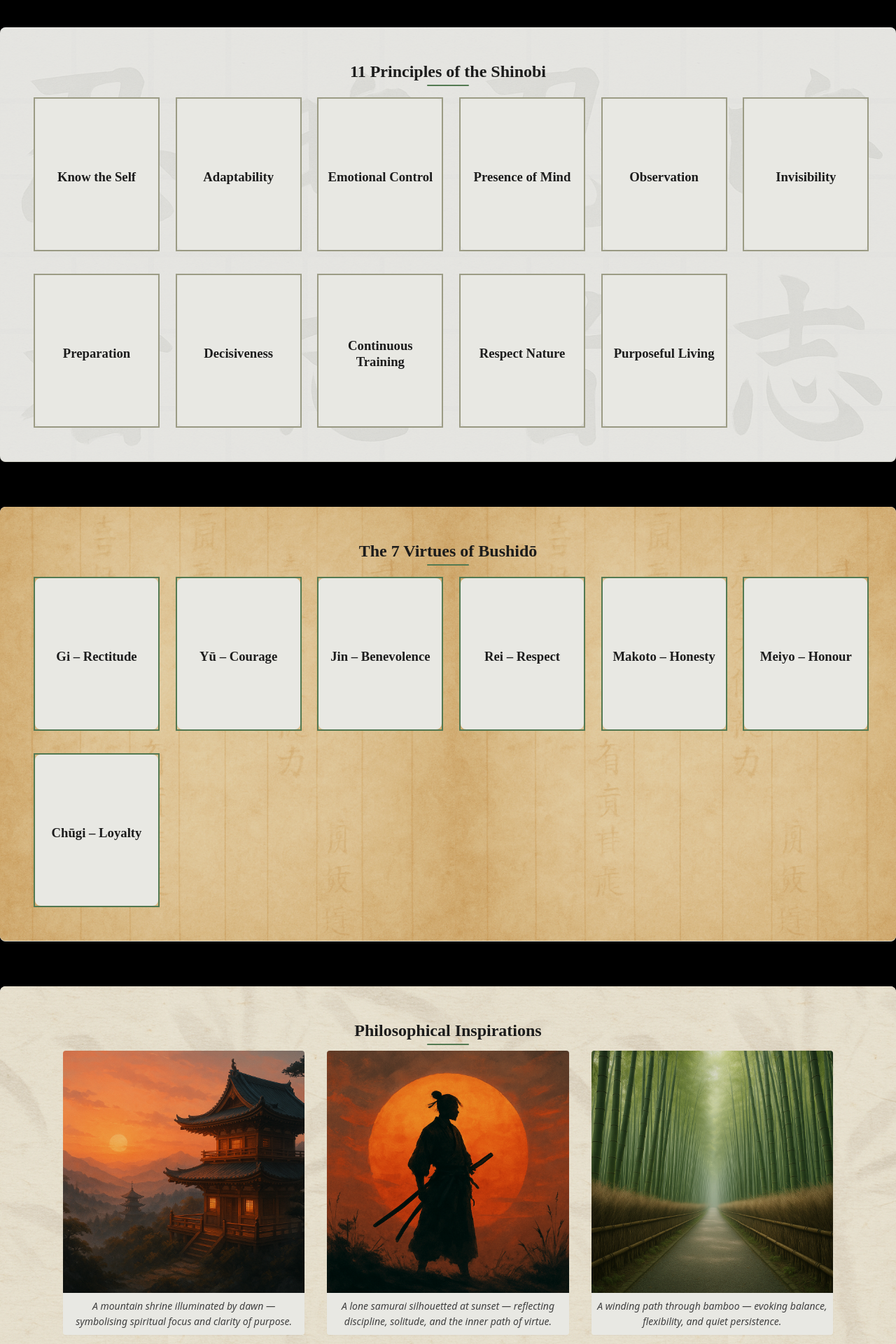
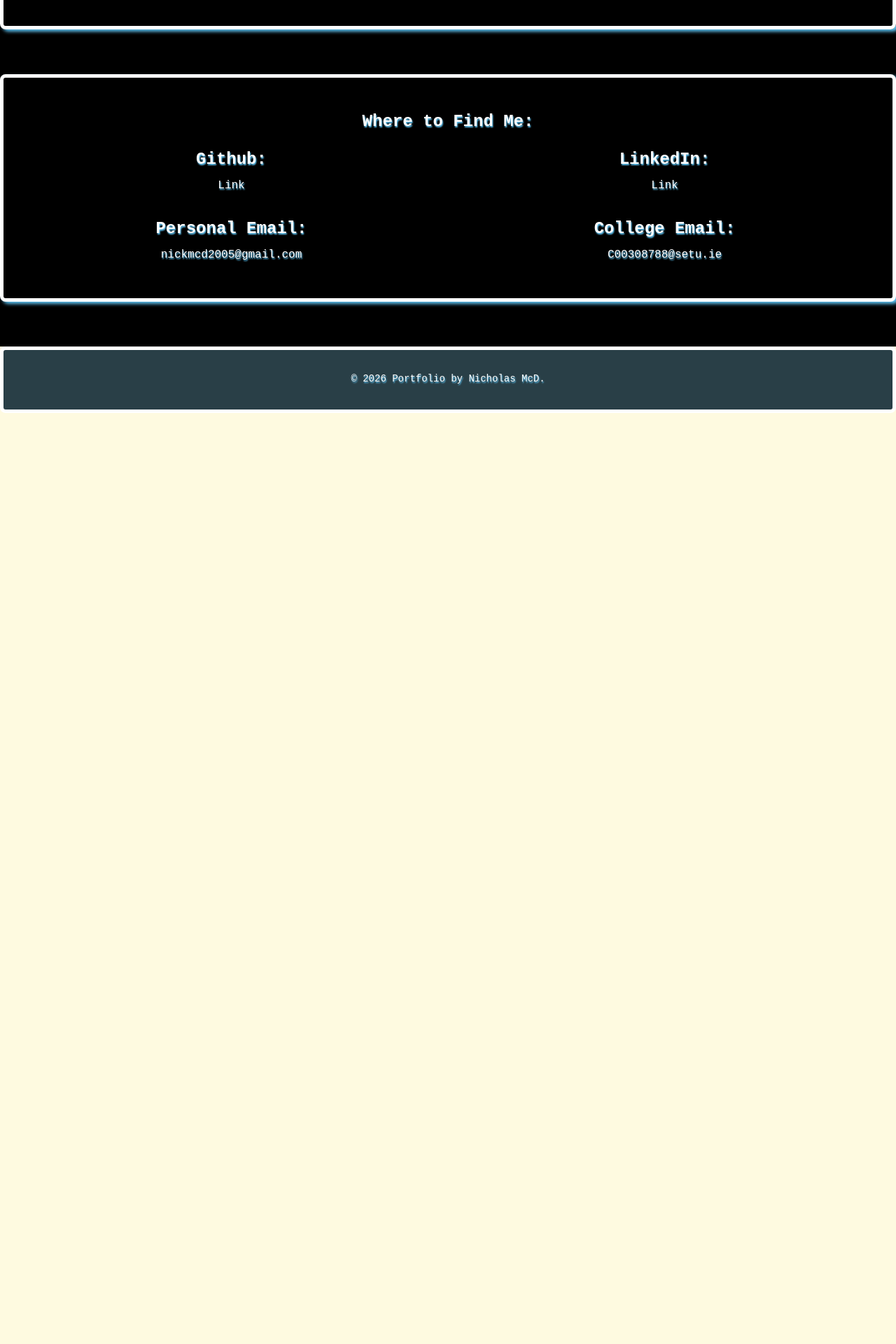
Before and after one commit to Nicholas-McDonald-05/Nicholas-McDonald-Portfolio-Project, a SvelteKit app: page /about in a window 1280 px wide. Shown: the part 340-2260 px from the top of the page at 70% size. After the commit the page ends 930 px from the top, so only its background shows below. Built offline with nearby package versions, Linux system fonts and the light colour scheme.

Commit message:
Created about page

```diff
--- a/src/routes/about/+page.svelte
+++ b/src/routes/about/+page.svelte
@@ -1,30 +1,6 @@
 <script>
     import { asset } from '$app/paths';
     import { PhilosophyCard } from '$lib/components';
-
-    const principles = [
-        { title: 'Know the Self', description: 'Understand your mind, body, and purpose.' },
-        { title: 'Adaptability', description: 'Embrace constant change. Flow like water.' },
-        { title: 'Emotional Control', description: 'Resist impulsive action and fear.' },
-        { title: 'Presence of Mind', description: 'Stay calm. Focus on now.' },
-        { title: 'Observation', description: 'Sharpen your senses to see what others miss.' },
-        { title: 'Invisibility', description: 'Let go of ego. Blend with your surroundings.' },
-        { title: 'Preparation', description: 'Always be ready. Anticipate challenges.' },
-        { title: 'Decisiveness', description: 'Act swiftly. Trust your training.' },
-        { title: 'Continuous Training', description: 'Refine your skills daily.' },
-        { title: 'Respect Nature', description: 'Live in tune with the world around you.' },
-        { title: 'Purposeful Living', description: 'Let values guide your path.' }
-    ];
-
-    const virtues = [
-        { title: 'Gi – Rectitude', description: 'Do what is right by principle and justice.' },
-        { title: 'Yū – Courage', description: 'Face danger with bravery and honour.' },
-        { title: 'Jin – Benevolence', description: 'Show compassion and act for others.' },
-        { title: 'Rei – Respect', description: 'Demonstrate courtesy and politeness.' },
-        { title: 'Makoto – Honesty', description: 'Speak truth and act with integrity.' },
-        { title: 'Meiyo – Honour', description: 'Uphold your reputation and values.' },
-        { title: 'Chūgi – Loyalty', description: 'Be faithful to your word and duties.' }
-    ];
 </script>
 
 
@@ -33,60 +9,39 @@
 </svelte:head>
 
 
-<section class="intro section-hero">
-    <h1>About the Starter Kit</h1>
+<section class="intro section">
+    <h1>So who am I?</h1>
     <p>
-        This project was designed as a learning platform and design reference for aspiring front-end developers.
-        It introduces foundational concepts in web design, UI/UX principles, accessibility, and mindful development,
-        rooted in philosophies of balance, self-discipline, and continuous growth.
+        I'm a student of Computing in Interactive Digital Art & Design at SETU, which means I get to
+        make cool stuff involving digital interfaces and games. Very guilty of having a large interest
+        in horror and action games, and I love working in 3D animation/modelling programs. Most of my spare
+        time is spent creating art and occasionally finishing a book I'm reading.
     </p>
 </section>
 
-<section class="principles section-shinobi">
-    <h2>11 Principles of the Shinobi</h2>
-    <div class="principle-grid">
-        {#each principles as principle}
-            <PhilosophyCard {...principle} theme="shinobi" />
-        {/each}
+<section class="socials">
+    <h1>Where to Find Me: </h1>
+    <div class="links">
+        <div>
+            <h2>Github: </h2>
+            <p>Link</p>
+        </div>
+        <div>
+            <h2>LinkedIn: </h2>
+            <p>Link</p>
+        </div>
+        <div>
+            <h2> Personal Email: </h2>
+            <p>nickmcd2005@gmail.com</p>
+        </div>
+        <div>
+            <h2>College Email: </h2>
+            <p>C00308788@setu.ie</p>
+        </div>
     </div>
+
 </section>
-
-<section class="virtues section-bushido">
-    <h2>The 7 Virtues of Bushidō</h2>
-    <div class="virtue-grid">
-        {#each virtues as virtue}
-            <PhilosophyCard {...virtue} theme="bushido" />
-        {/each}
-    </div>
-</section>
-
-<section class="gallery section-gallery">
-    <h2>Philosophical Inspirations</h2>
-    <div class="grid">
-        <figure>
-            <img src={asset("/images/about/shrine.png")} alt="Mountain Shrine at Dawn" />
-            <figcaption>
-                A mountain shrine illuminated by dawn — symbolising spiritual focus and clarity of purpose.
-            </figcaption>
-        </figure>
-
-        <figure>
-            <img src={asset("/images/about/samurai.png")} alt="Samurai in Silhouette against Setting Sun" />
-            <figcaption>
-                A lone samurai silhouetted at sunset — reflecting discipline, solitude, and the inner path of virtue.
-            </figcaption>
-        </figure>
-
-        <figure>
-            <img src={asset("/images/about/bamboo.png")} alt="Tranquil Path through Bamboo Forest" />
-            <figcaption>
-                A winding path through bamboo — evoking balance, flexibility, and quiet persistence.
-            </figcaption>
-        </figure>
-    </div>
-</section>
-
-<section class="reflection section-quote" aria-labelledby="reflection-title">
+<!--<section class="reflection section-quote" aria-labelledby="reflection-title">
 	<div class="container">
 		<h2 id="reflection-title">Reflections</h2>
 		<blockquote>
@@ -97,6 +52,7 @@
 		</blockquote>
 	</div>
 </section>
+-->
 
 
 <style>
@@ -110,60 +66,42 @@
     }
 
     section h1,
-    section h2 {
-        font-family: var(--font-heading);
+    section h2,
+    p {
+        font-family:'Courier New', Courier, monospace;
         font-size: var(--font-xl);
         margin-bottom: var(--space-sm);
         text-align: center;
         position: relative;
+        color: #ffffff;
+        text-shadow: 1px 2px 2px #61c9f9;
     }
 
-    section h2::after {
-        content: "";
-        display: block;
-        height: 2px;
-        width: 60px;
-        margin: var(--space-xs) auto 0 auto;
-        background: var(--color-accent);
-        border-radius: var(--radius-sm);
-    }
-
-    /* Section: Hero */
-    .section-hero {
-        background-image: url("/images/backgrounds/bamboo-enso-hero.png");
+    .section {
         background-size: cover;
         background-position: center;
         background-repeat: no-repeat;
         background-blend-mode: overlay;
-        background-color: rgba(255, 255, 255, 0.8);
+        background-color: rgba(0, 0, 0, 0.8);
+        border: 5px solid #ffffff;
+        border-radius: var(--radius-md);
+        box-shadow: 4px 3px 5px #61c9f9;
     }
 
-    /* Section: Shinobi Principles */
-    .section-shinobi {
-        background-image: url("/images/backgrounds/kanji-grid.png");
+    .socials {
+        background-color: #000000;
         background-size: 650px;
         background-repeat: repeat;
-        opacity: 0.95;
+        border: 5px solid #ffffff;
+        border-radius: var(--radius-md);
+        box-shadow: 4px 3px 5px #61c9f9;
     }
 
-    /* Section: Bushidō Virtues */
-    .section-bushido {
-        background-image: url("/images/backgrounds/parchment-scroll.png");
-        background-size: 650px;
-        background-repeat: repeat;
-        opacity: 0.95;
+    .links{
+        display: grid;
+        grid-template-columns: repeat(2, 1fr);
     }
 
-    /* Section: Gallery */
-    .section-gallery {
-        background-image: url("/images/backgrounds/rice-texture.png");
-        background-size: 800px;
-        background-repeat: repeat;
-        background-position: bottom center;
-        opacity: 0.95;
-    }
-
-    /* Section: Quote or Reflection */
     .section-quote {
 		background-image: url("/images/backgrounds/zen-garden-ripples.png");
 		background-size: cover;
@@ -208,86 +146,9 @@
 
     p {
         font-size: var(--font-base);
-        color: var(--text-secondary);
         max-width: 700px;
         margin: 0 auto var(--space-md);
         text-align: center;
         line-height: 1.8;
     }
-
-    .principle-grid,
-    .virtue-grid {
-        display: grid;
-        grid-template-columns: repeat(auto-fit, minmax(170px, 1fr));
-        gap: var(--space-lg);
-        /* Ensure it doesn’t stretch children weirdly */
-        justify-content: center;
-        /* Prevent cards from hugging full width on large screens */
-        max-width: 1200px;
-        margin: var(--space-md) auto;
-        padding: 0 var(--space-sm);
-    }
-
-    .grid {
-        display: grid;
-        grid-template-columns: repeat(auto-fit, minmax(220px, 1fr));
-        gap: var(--space-lg);
-        max-width: 1100px;
-        margin: 0 auto;
-    }
-
-    figure {
-        margin: 0;
-        background: var(--color-background);
-        border-radius: var(--radius-sm);
-        overflow: hidden;
-        box-shadow: var(--shadow-sm);
-    }
-
-    figure img {
-        width: 100%;
-        height: auto;
-        display: block;
-    }
-
-    figcaption {
-        padding: var(--space-sm);
-        font-size: var(--font-sm);
-        color: var(--text-secondary);
-        text-align: center;
-        background: var(--color-surface);
-        font-style: italic;
-    }
-
-    /* Animations */
-    @keyframes fadeIn {
-        from { opacity: 0; transform: translateY(20px); }
-        to { opacity: 1; transform: translateY(0); }
-    }
-
-    /* Responsive tweaks */
-    @media (max-width: 768px)
-    {
-        .principle-grid,
-        .virtue-grid {
-            grid-template-columns: repeat(auto-fit, minmax(120px, 1fr));
-        }
-
-        .principle-grid::after,
-        .virtue-grid::after {
-            content: "";
-            visibility: hidden;
-            height: 0;
-            width: 180px; /* match min-width of grid items */
-        }
-
-        .grid {
-            grid-template-columns: 1fr;
-        }
-
-        section h1, section h2 {
-            font-size: var(--font-lg);
-        }
-    }
-
 </style>
```
